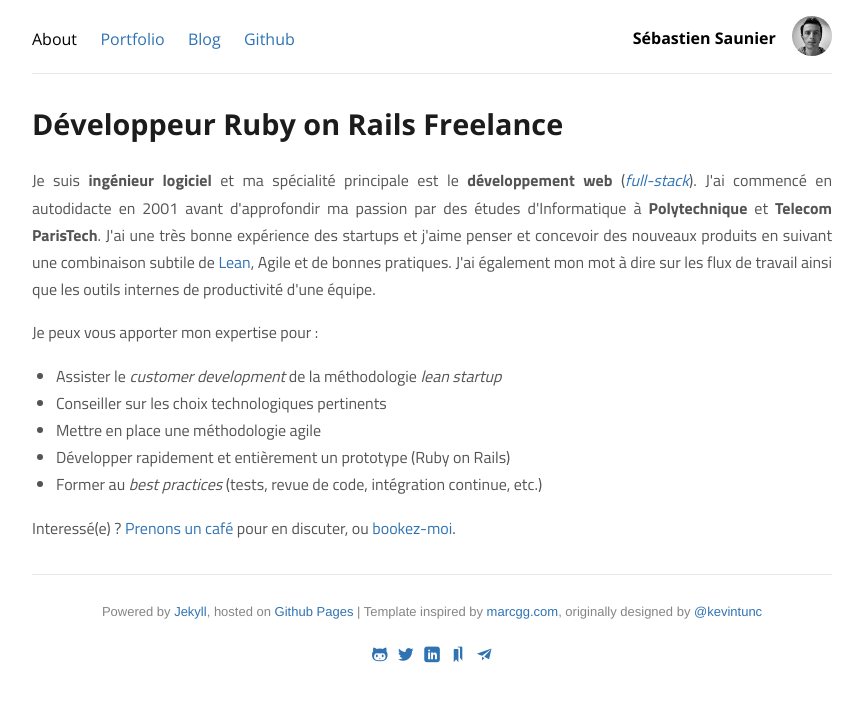
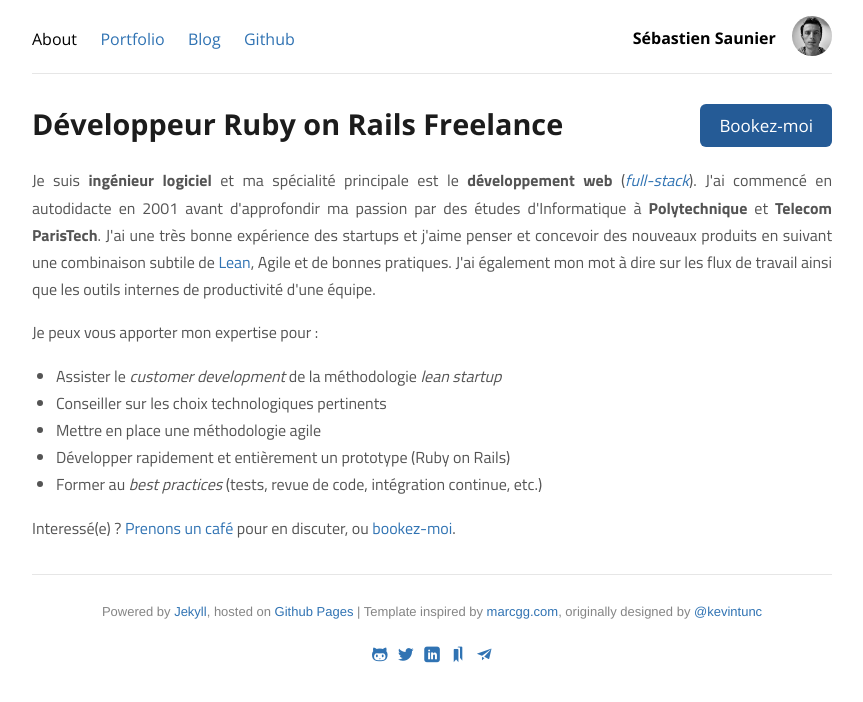
Before and after one commit to ssaunier/ssaunier.github.io, a Jekyll site: the page built from fr/developpeur-ruby-on-rails-freelance-paris.html, in a window 1280 px wide. Shown: the top 702 px of the page, without its empty margins (208-1071 px from the left). Built offline with Jekyll 4.4.1, drawn with Linux system fonts in a browser that asks for light colours.

Commit message:
Book me!

```diff
--- a/css/site.css
+++ b/css/site.css
@@ -327,3 +327,49 @@ h2 .french-flag {
   font-size: 0.8em !important;
   line-height: 140% !important;
 }
+
+.book-me {
+  float: right;
+  margin-top: -3px;
+}
+
+@media (max-width: 728px) {
+  .book-me {
+    float: none;
+    text-align: center;
+  }
+}
+
+/* From http://designmodo.github.io/Flat-UI/ */
+.btn {
+  border: none;
+  font-size: 15px;
+  font-weight: normal;
+  line-height: 1.4;
+  border-radius: 4px;
+  padding: 10px 15px;
+  -webkit-font-smoothing: subpixel-antialiased;
+  -webkit-transition: 0.25s linear;
+  transition: 0.25s linear;
+  background-color: #255b96;
+  color: #ffffff !important;
+  text-decoration: none;
+}
+.btn:hover,
+.btn:focus {
+  color: #ffffff;
+  background-color: #3073b3;
+  text-decoration: none;
+}
+.btn:active,
+.btn.active {
+  outline: none;
+  -webkit-box-shadow: none;
+  box-shadow: none;
+}
+.btn-lg {
+  padding: 10px 19px;
+  font-size: 17px;
+  line-height: 1.471;
+  border-radius: 6px;
+}
--- a/fr/developpeur-ruby-on-rails-freelance-paris.html
+++ b/fr/developpeur-ruby-on-rails-freelance-paris.html
@@ -7,9 +7,14 @@ description: Sébastien Saunier est un ingénieur logiciel web (Ruby on Rails) v
 ---
 
 <section class="about-me">
-  <h1>Développeur Ruby on Rails Freelance</h1>
+  <h1>
+    Développeur Ruby on Rails Freelance
+    <div class="book-me">
+      <a class="btn btn-lg" href="http://freelancebooking.pro/fr/users/ssaunier">Bookez-moi</a>
+    </div>
+  </h1>
 
-  <p>
+  <p class="clear">
     Je suis <strong>ingénieur logiciel</strong> et ma spécialité principale est le
     <strong>développement web</strong>
     (<a href="http://www.laurencegellert.com/2012/08/what-is-a-full-stack-developer/" target="_blank"><i>full-stack</i></a>).
```
Also changed, not shown: fr/index.html (+6 -1 lines).
